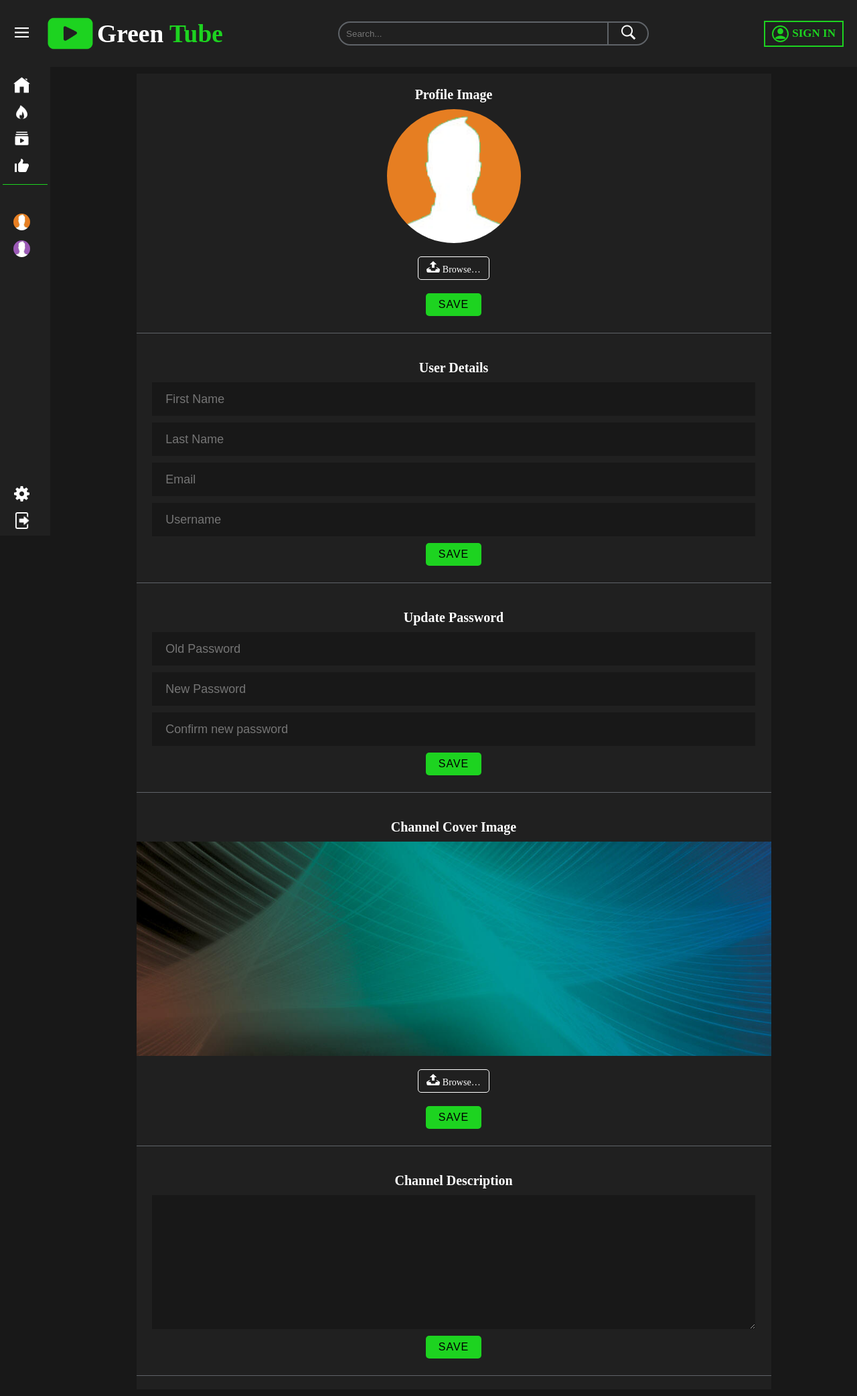
After one commit to sajmon91/greenTube, a PHP site: page /settings.html in a window 1280 px wide. The commit adds this page. Shown: the whole page at 67% size. Run offline with PHP 8.4, Linux system fonts and the light colour scheme.

Commit message:
finished settings page

```diff
--- a/template/assets/scss/pages/_index.scss
+++ b/template/assets/scss/pages/_index.scss
@@ -6,3 +6,4 @@
 @forward "profile";
 @forward "signIn-Up";
 @forward "search";
+@forward "settings";
--- /dev/null
+++ b/template/assets/scss/pages/_settings.scss
@@ -0,0 +1,118 @@
+/* settings page */
+@use "../abstracts" as a;
+
+.settingsContent {
+  padding: 1rem;
+  display: flex;
+  justify-content: center;
+
+  .settingsContainer {
+    width: 80%;
+    background-color: a.$nav-bg;
+    display: flex;
+    flex-direction: column;
+
+    .formSection {
+      display: flex;
+      flex-direction: column;
+      align-items: center;
+      padding: 1rem 0;
+      margin-bottom: 2rem;
+      border-bottom: 0.1rem solid a.$border-color;
+
+      h3 {
+        font-size: 2rem;
+        padding: 1rem 0;
+      }
+
+      .imgPro {
+        width: 20rem;
+        height: 20rem;
+        object-fit: cover;
+        border-radius: 50%;
+      }
+
+      .imgCover {
+        height: 32rem;
+        width: 100%;
+        object-fit: cover;
+      }
+
+      .inputFile {
+        border: 0.1rem solid #fff;
+        display: inline-block;
+        padding: 0.6rem 1.2rem;
+        cursor: pointer;
+        margin: 2rem 0;
+        font-size: 1.4rem;
+        transition: all 0.3s;
+        border-radius: 0.5rem;
+
+        svg {
+          fill: #fff;
+          transition: all 0.3s;
+        }
+
+        &:hover {
+          background-color: a.$green;
+          border: 0.1rem solid #000;
+          color: #000;
+        }
+
+        &:hover svg {
+          fill: #000;
+        }
+      }
+
+      .formInput {
+        height: 5rem;
+        width: 95%;
+        background: a.$body-bg;
+        border: none;
+        font-size: 1.8rem;
+        font-weight: 300;
+        padding: 0 2rem;
+        color: #fff;
+        margin-bottom: 1rem;
+      }
+
+      textarea.formInput {
+        height: 20rem;
+        resize: vertical;
+      }
+
+      input:-webkit-autofill,
+      input:-webkit-autofill:hover,
+      input:-webkit-autofill:focus {
+        /* Change Autocomplete styles in Chrome*/
+        -webkit-text-fill-color: #fff;
+        box-shadow: 0 0 0rem 100rem a.$body-bg inset;
+      }
+    }
+  }
+}
+
+@media (max-width: 750px) {
+  .settingsContent .settingsContainer {
+    width: 90%;
+
+    .formSection {
+      .imgCover {
+        height: 15rem;
+      }
+    }
+  }
+}
+
+@media (max-width: 450px) {
+  .settingsContent .settingsContainer {
+    width: 100%;
+
+    .formSection {
+      .imgPro {
+        width: 15rem;
+        height: 15rem;
+      }
+    }
+  }
+}
--- a/template/assets/scss/style.css
+++ b/template/assets/scss/style.css
@@ -1419,4 +1419,103 @@ main.content {
   .searchContent .searchHeader h3 {
     margin-bottom: 1rem;
   }
+}
+/* settings page */
+.settingsContent {
+  padding: 1rem;
+  display: flex;
+  justify-content: center;
+}
+.settingsContent .settingsContainer {
+  width: 80%;
+  background-color: #202020;
+  display: flex;
+  flex-direction: column;
+}
+.settingsContent .settingsContainer .formSection {
+  display: flex;
+  flex-direction: column;
+  align-items: center;
+  padding: 1rem 0;
+  margin-bottom: 2rem;
+  border-bottom: 0.1rem solid #5f6368;
+}
+.settingsContent .settingsContainer .formSection h3 {
+  font-size: 2rem;
+  padding: 1rem 0;
+}
+.settingsContent .settingsContainer .formSection .imgPro {
+  width: 20rem;
+  height: 20rem;
+  -o-object-fit: cover;
+     object-fit: cover;
+  border-radius: 50%;
+}
+.settingsContent .settingsContainer .formSection .imgCover {
+  height: 32rem;
+  width: 100%;
+  -o-object-fit: cover;
+     object-fit: cover;
+}
+.settingsContent .settingsContainer .formSection .inputFile {
+  border: 0.1rem solid #fff;
+  display: inline-block;
+  padding: 0.6rem 1.2rem;
+  cursor: pointer;
+  margin: 2rem 0;
+  font-size: 1.4rem;
+  transition: all 0.3s;
+  border-radius: 0.5rem;
+}
+.settingsContent .settingsContainer .formSection .inputFile svg {
+  fill: #fff;
+  transition: all 0.3s;
+}
+.settingsContent .settingsContainer .formSection .inputFile:hover {
+  background-color: #1dd320;
+  border: 0.1rem solid #000;
+  color: #000;
+}
+.settingsContent .settingsContainer .formSection .inputFile:hover svg {
+  fill: #000;
+}
+.settingsContent .settingsContainer .formSection .formInput {
+  height: 5rem;
+  width: 95%;
+  background: #181818;
+  border: none;
+  font-size: 1.8rem;
+  font-weight: 300;
+  padding: 0 2rem;
+  color: #fff;
+  margin-bottom: 1rem;
+}
+.settingsContent .settingsContainer .formSection textarea.formInput {
+  height: 20rem;
+  resize: vertical;
+}
+.settingsContent .settingsContainer .formSection input:-webkit-autofill,
+.settingsContent .settingsContainer .formSection input:-webkit-autofill:hover,
+.settingsContent .settingsContainer .formSection input:-webkit-autofill:focus {
+  /* Change Autocomplete styles in Chrome*/
+  -webkit-text-fill-color: #fff;
+  box-shadow: 0 0 0rem 100rem #181818 inset;
+}
+
+@media (max-width: 750px) {
+  .settingsContent .settingsContainer {
+    width: 90%;
+  }
+  .settingsContent .settingsContainer .formSection .imgCover {
+    height: 15rem;
+  }
+}
+@media (max-width: 450px) {
+  .settingsContent .settingsContainer {
+    width: 100%;
+  }
+  .settingsContent .settingsContainer .formSection .imgPro {
+    width: 15rem;
+    height: 15rem;
+  }
 }/*# sourceMappingURL=style.css.map */
--- /dev/null
+++ b/template/settings.html
@@ -0,0 +1,264 @@
+<!DOCTYPE html>
+<html lang="en">
+
+<head>
+  <meta charset="UTF-8">
+  <meta http-equiv="X-UA-Compatible" content="IE=edge">
+  <meta name="viewport" content="width=device-width, initial-scale=1.0">
+  <link rel="icon" type="image/png" sizes="32x32" href="assets/images/icons/logo.png">
+  <link rel="stylesheet" href="assets/scss/style.css">
+  <title>Green Tube</title>
+</head>
+
+<body>
+
+  <nav class="nav">
+
+    <div class="nav__left">
+      <button class="menuIcon">
+        <img src="assets/images/icons/menu.png" alt="menu icon">
+      </button>
+      <a href="index.html" class="logo">
+        <img src="assets/images/icons/logo.png" alt="logo">
+        <h1>Green <span>Tube</span></h1>
+      </a>
+    </div>
+
+    <div class="nav__center">
+      <form action="#" method="POST">
+        <input type="text" class="searchBar" name="term" placeholder="Search...">
+        <button class="searchButton">
+          <img src="assets/images/icons/search.png" alt="search icon">
+        </button>
+      </form>
+    </div>
+
+    <div class="nav__right">
+
+      <!-- <a href="upload.html" title="Upload video" class="uploadBtn">
+        <img class="upload" src="assets/images/icons/upload-icon.png" alt="upload icon">
+      </a>
+
+
+      <div class="dropdown">
+        <button class="dropBtn" title='username'>
+          <img class="userIcon" src='assets/images/profilePictures/defaults/head_alizarin.png' class='profilePicture'>
+        </button>
+
+        <div class="dropdownContent">
+          <a href="profile.html"><img src="assets/images/icons/user-white.png" alt="user"> Profile</a>
+          <a href="dashboard.html"><img src="assets/images/icons/dashboard.png" alt="dashboard">Dashboard</a>
+          <a href="settings.html"><img src="assets/images/icons/settings.png" alt="settings">Settings</a>
+          <a href="#"><img src="assets/images/icons/logout.png" alt="logout">Logout</a>
+        </div>
+      </div> -->
+
+
+      <a class="signInBtn" href="signIn.html">
+        <img src="assets/images/icons/user.png">Sign In
+      </a>
+    </div>
+
+  </nav>
+
+  <nav class="mobNav">
+    <ul class="mobNavList">
+      <li class="sidebarListItem">
+        <a href="index.html" class="sidebarLink">
+          <img src="assets/images/icons/home.png" alt="Home icon">
+          <p>Home</p>
+        </a>
+      </li>
+
+      <li class="sidebarListItem">
+        <a href="trending.html" class="sidebarLink">
+          <img src="assets/images/icons/trending.png" alt="trending icon">
+          <p>Trending</p>
+        </a>
+      </li>
+
+      <li class="sidebarListItem">
+        <a href="subscriptions.html" class="sidebarLink">
+          <img src="assets/images/icons/subscribe.png" alt="subscribe icon">
+          <p>Subscriptions</p>
+        </a>
+      </li>
+
+      <li class="sidebarListItem">
+        <a href="likedVideos.html" class="sidebarLink">
+          <img src="assets/images/icons/like.png" alt="like video icon">
+          <p>Liked Videos</p>
+        </a>
+      </li>
+    </ul>
+  </nav>
+
+
+  <div class="container">
+
+    <aside class="sidebar">
+
+      <div class="sidebar__top">
+        <ul class="sidebarList">
+
+          <li class="sidebarListItem">
+            <a href="index.html" class="sidebarLink" title="Home">
+              <img src="assets/images/icons/home.png" alt="Home icon">
+              <p class="hiddenSidebar">Home</p>
+            </a>
+          </li>
+
+          <li class="sidebarListItem">
+            <a href="trending.html" class="sidebarLink" title="Trending">
+              <img src="assets/images/icons/trending.png" alt="trending icon">
+              <p class="hiddenSidebar">Trending</p>
+            </a>
+          </li>
+
+          <li class="sidebarListItem">
+            <a href="subscriptions.html" class="sidebarLink" title="Subscriptions">
+              <img src="assets/images/icons/subscribe.png" alt="subscribe icon">
+              <p class="hiddenSidebar">Subscriptions</p>
+            </a>
+          </li>
+
+          <li class="sidebarListItem">
+            <a href="likedVideos.html" class="sidebarLink" title="Liked Videos">
+              <img src="assets/images/icons/like.png" alt="like video icon">
+              <p class="hiddenSidebar">Liked Videos</p>
+            </a>
+          </li>
+
+        </ul>
+      </div>
+
+      <hr>
+
+      <div class="sidebar__middle">
+        <h3 class="hiddenSidebar">subscribed</h3>
+        <ul class="sidebarList">
+
+          <li class="sidebarListItem">
+            <a href="profile.html" class="sidebarLink" title="username">
+              <img class="subsIcon" src="assets/images/profilePictures/defaults/head_carrot.png" alt="user icon">
+              <p class="hiddenSidebar">chanel name</p>
+            </a>
+          </li>
+
+          <li class="sidebarListItem">
+            <a href="profile.html" class="sidebarLink" title="username">
+              <img class="subsIcon" src="assets/images/profilePictures/defaults/head_amethyst.png" alt="user icon">
+              <p class="hiddenSidebar">username</p>
+            </a>
+          </li>
+        </ul>
+      </div>
+
+      <div class="sidebar__bottom">
+        <ul class="sidebarList">
+          <li class="sidebarListItem">
+            <a href="settings.html" class="sidebarLink" title="Settings">
+              <img src="assets/images/icons/settings.png" alt="settings icon">
+              <p class="hiddenSidebar">Settings</p>
+            </a>
+          </li>
+
+          <li class="sidebarListItem">
+            <a href="#" class="sidebarLink" title="Logout">
+              <img src="assets/images/icons/logout.png" alt="logout icon">
+              <p class="hiddenSidebar">Logout</p>
+            </a>
+          </li>
+        </ul>
+      </div>
+
+    </aside>
+
+    <main class="content">
+
+      <div class="settingsContent">
+
+        <div class="settingsContainer">
+
+          <div class="formSection">
+
+            <h3>Profile Image</h3>
+            <img class="imgPro" src="assets/images/profilePictures/defaults/head_carrot.png" alt="img">
+
+            <div>
+              <input hidden type="file" name="profileImg" id="profileImg" class="updateImage">
+              <label for="profileImg" class="inputFile">
+                <svg xmlns="http://www.w3.org/2000/svg" width="20" height="17" viewBox="0 0 20 17">
+                  <path
+                    d="M10 0l-5.2 4.9h3.3v5.1h3.8v-5.1h3.3l-5.2-4.9zm9.3 11.5l-3.2-2.1h-2l3.4 2.6h-3.5c-.1 0-.2.1-.2.1l-.8 2.3h-6l-.8-2.2c-.1-.1-.1-.2-.2-.2h-3.6l3.4-2.6h-2l-3.2 2.1c-.4.3-.7 1-.6 1.5l.6 3.1c.1.5.7.9 1.2.9h16.3c.6 0 1.1-.4 1.3-.9l.6-3.1c.1-.5-.2-1.2-.7-1.5z" />
+                </svg>
+                <span>Browse&hellip;</span>
+              </label>
+            </div>
+
+            <button class="formBtn">Save</button>
+          </div>
+
+          <div class="formSection">
+
+            <h3>User Details</h3>
+
+            <input class="formInput" type="text" placeholder="First Name">
+            <input class="formInput" type="text" placeholder="Last Name">
+            <input class="formInput" type="email" placeholder="Email">
+            <input class="formInput" type="text" placeholder="Username">
+
+            <button class="formBtn">Save</button>
+          </div>
+
+          <div class="formSection">
+
+            <h3>Update Password</h3>
+
+            <input class="formInput" type="password" placeholder="Old Password">
+            <input class="formInput" type="password" placeholder="New Password">
+            <input class="formInput" type="password" placeholder="Confirm new password">
+
+            <button class="formBtn">Save</button>
+          </div>
+
+          <div class="formSection">
+            <h3>Channel Cover Image</h3>
+            <img class="imgCover" src="assets/images/coverPhotos/default-cover-photo.jpeg" alt="img">
+
+            <div>
+              <input hidden type="file" name="coverImg" id="coverImg" class="updateImage">
+              <label for="coverImg" class="inputFile">
+                <svg xmlns="http://www.w3.org/2000/svg" width="20" height="17" viewBox="0 0 20 17">
+                  <path
+                    d="M10 0l-5.2 4.9h3.3v5.1h3.8v-5.1h3.3l-5.2-4.9zm9.3 11.5l-3.2-2.1h-2l3.4 2.6h-3.5c-.1 0-.2.1-.2.1l-.8 2.3h-6l-.8-2.2c-.1-.1-.1-.2-.2-.2h-3.6l3.4-2.6h-2l-3.2 2.1c-.4.3-.7 1-.6 1.5l.6 3.1c.1.5.7.9 1.2.9h16.3c.6 0 1.1-.4 1.3-.9l.6-3.1c.1-.5-.2-1.2-.7-1.5z" />
+                </svg>
+                <span>Browse&hellip;</span>
+              </label>
+            </div>
+
+            <button class="formBtn">Save</button>
+          </div>
+
+          <div class="formSection">
+
+            <h3>Channel Description</h3>
+
+            <textarea class="formInput"></textarea>
+
+            <button class="formBtn">Save</button>
+          </div>
+
+        </div>
+
+      </div>
+
+    </main>
+
+  </div>
+
+
+  <script src="assets/js/main.js"></script>
+</body>
+
+</html>
```
Also changed, not shown: 1 other file.
